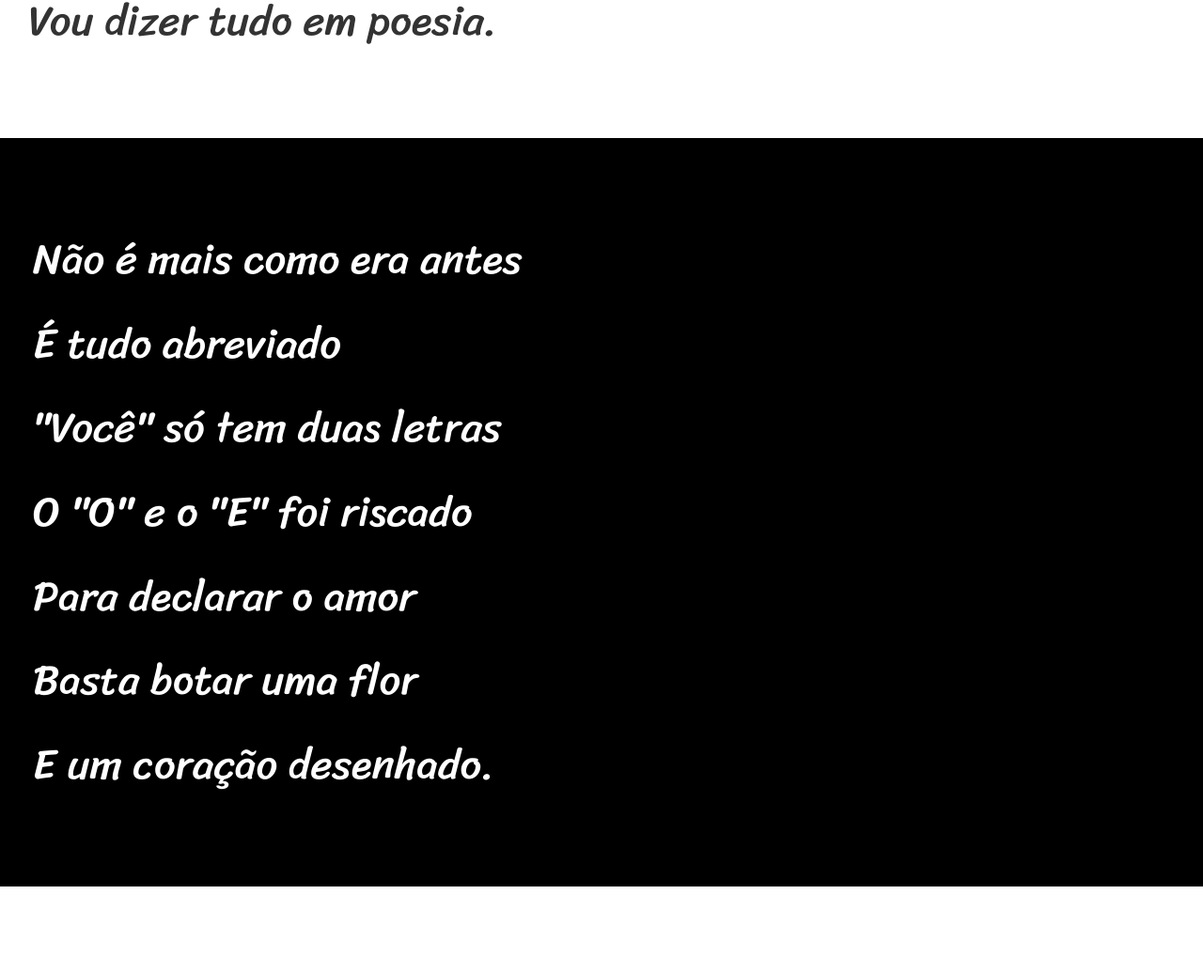
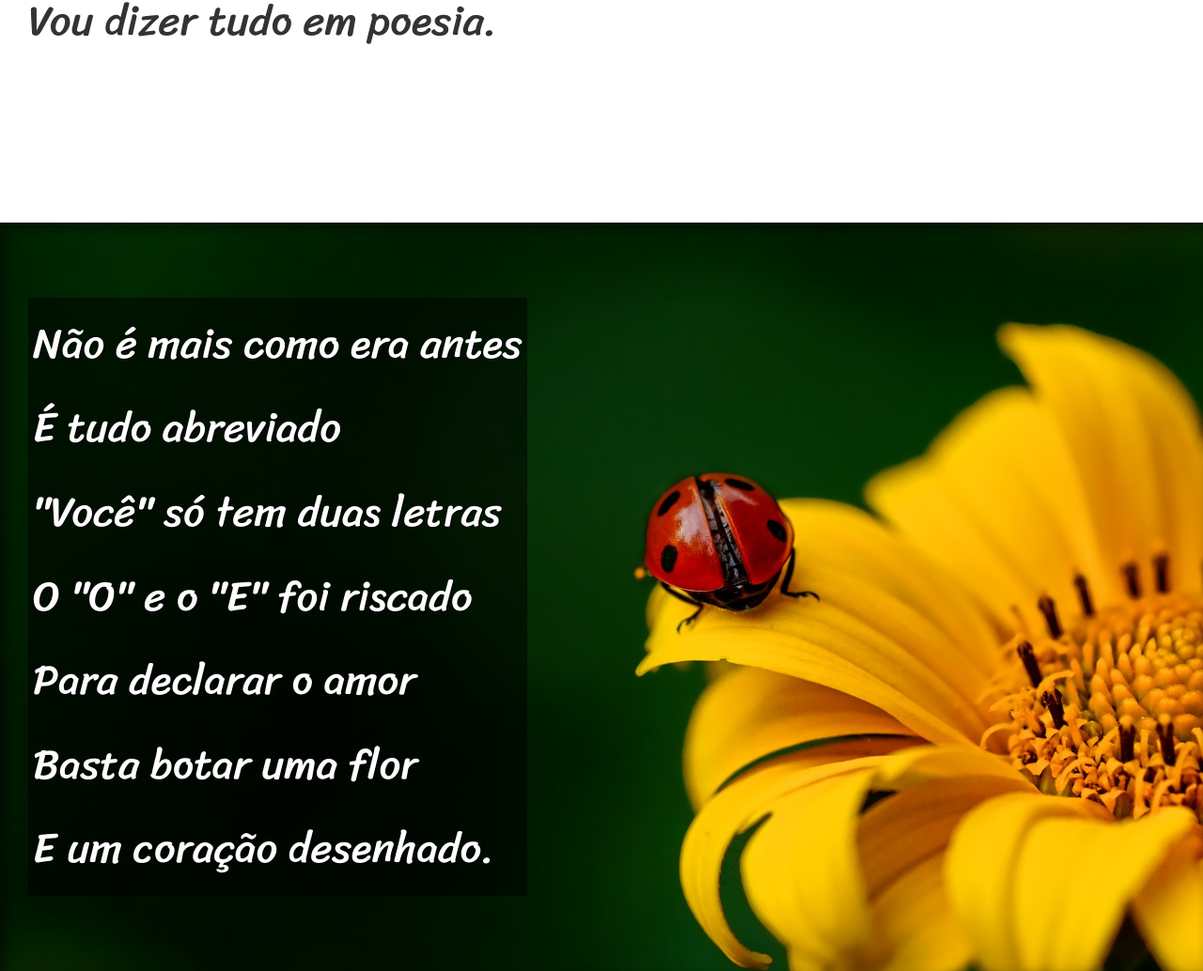
Before and after one commit to FelipeKorhonen/projeto-cordel, a plain HTML site: page index.html in a window 1280 px wide. Shown: the part 900-1934 px from the top of the page at 94% size. Drawn offline with Linux system fonts and the light colour scheme.

Commit message:
atualizacao e parallax simples

```diff
--- a/estilo/style.css
+++ b/estilo/style.css
@@ -56,6 +56,10 @@
     font-size: 3.5vw;
 }
 
+section > p {
+    padding-bottom: 2em;
+}
+
 section.normal {
     background: white;
     color: rgb(51, 51, 51);
@@ -63,13 +67,28 @@
 
 section.imagem {
     background: black;
+    background-attachment: fixed;
     color: white;
+    box-shadow: inset 6px 6px 13px 0px rgba(0, 0, 0, 0.473);
 }
 
 section.imagem > p {
     display: inline-block;
     padding: 5px;
-    background-color: rgba(0, 0, 0, 0.253);
+    background-color: rgba(0, 0, 0, 0.514);
+    text-shadow: 1px 1px 0px black;
+}
+
+section#img01 {
+    background: url(../imagens/background001.jpg) right center;
+    background-size: cover;
+    background-attachment: fixed;
+}
+
+section#img02 {
+    background: url(../imagens/background002.jpg);
+    background-size: cover;
+    background-attachment: fixed;
 }
 
 footer {
--- a/index.html
+++ b/index.html
@@ -27,7 +27,7 @@
         </p>
     </section>
 
-    <section class="imagem">
+    <section class="imagem" id="img01">
         <p>
             Não é mais como era antes <br>
             É tudo abreviado <br>
@@ -63,7 +63,7 @@
 
     </section>
 
-    <section class="imagem">
+    <section class="imagem" id="img02">
         <p>
             Tenho saudade das cartas <br>
             Escritas com a própria mão <br>
```
